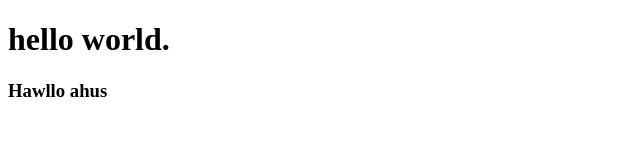
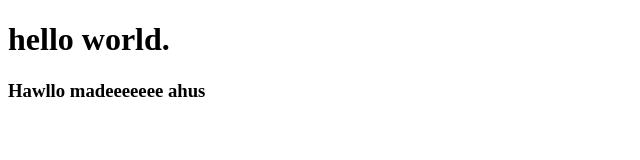
Before and after one commit to overlap666/RevoU_test_h1, a plain HTML site: page index.html in a window 1280 px wide. Shown: the whole page, without its empty margins (0-640 px from the left). Drawn offline with Linux system fonts and the light colour scheme.

Commit message:
update wording

```diff
--- a/index.html
+++ b/index.html
@@ -5,6 +5,6 @@
     </head>
     <body>
         <h1>hello world.</h1>
-	<h3>Hawllo ahus</h3>
+	<h3>Hawllo madeeeeeee ahus</h3>
     </body>
 </html>
```
